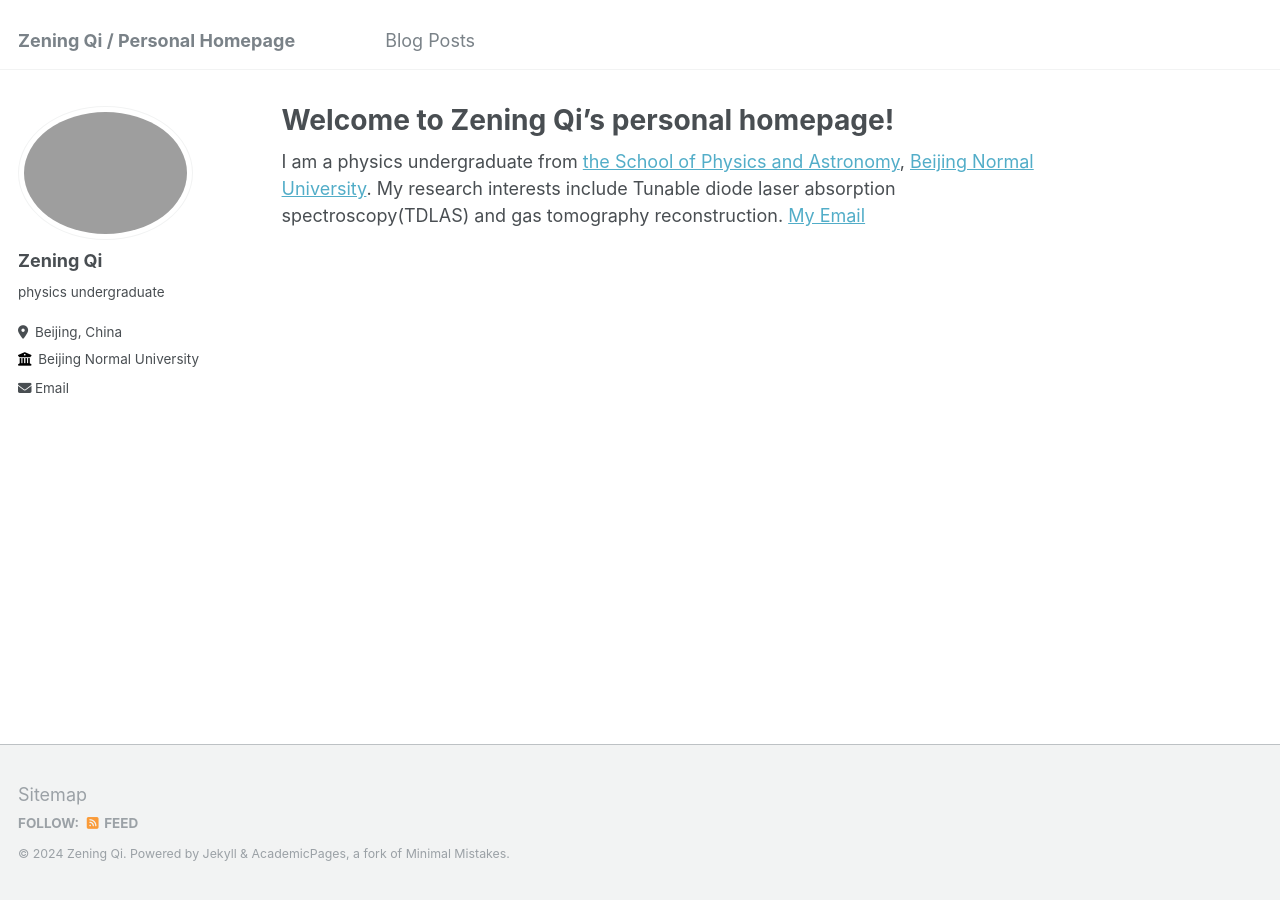
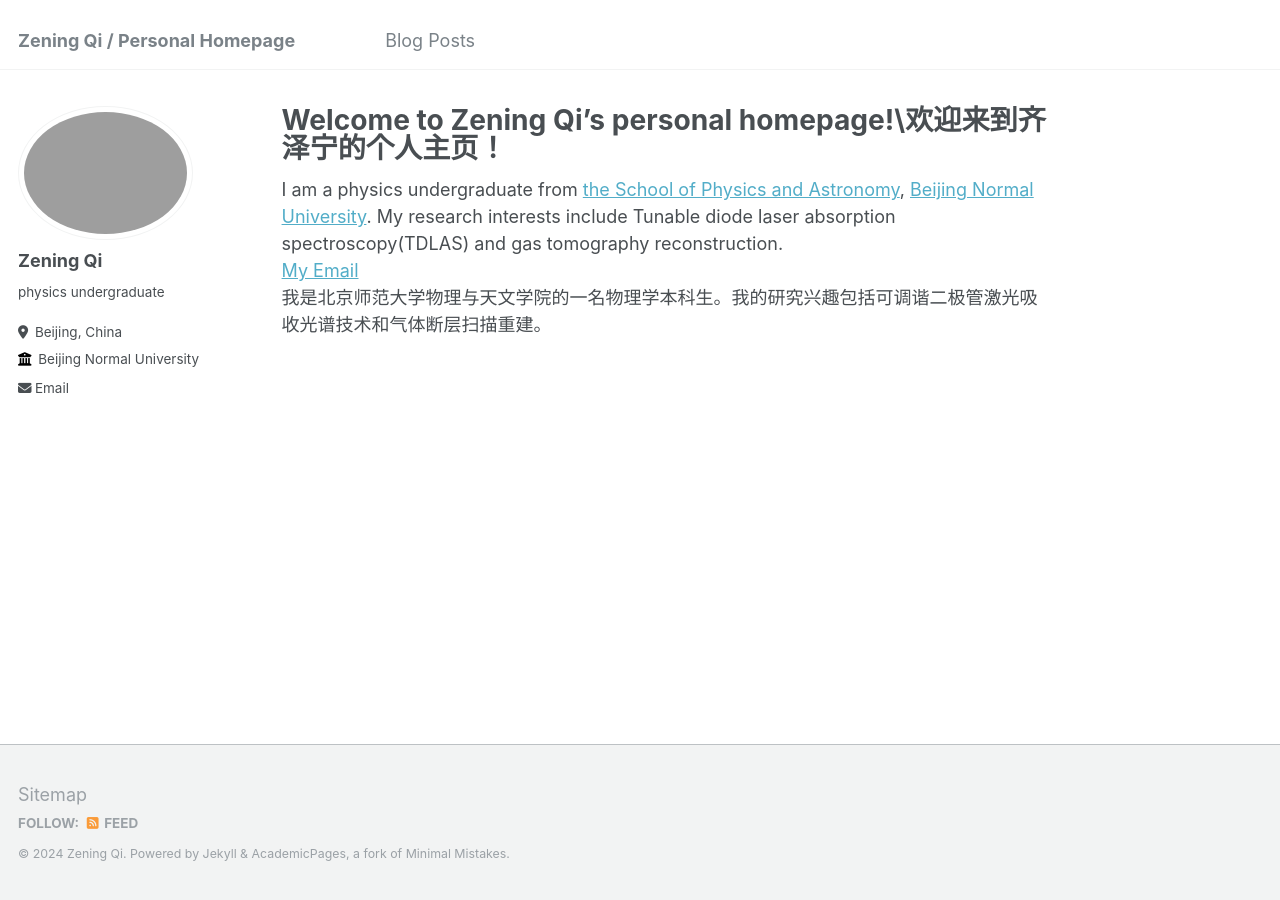
Before and after one commit to znqi/znqi.github.io, a Jekyll site: the page built from _pages/about.md, in a window 1280 px wide. Built offline with Jekyll 4.4.1, drawn with Linux system fonts in a browser that asks for light colours.

Commit message:
Update about.md

```diff
--- a/_pages/about.md
+++ b/_pages/about.md
@@ -1,6 +1,6 @@
 ---
 permalink: /
-title: "Welcome to Zening Qi’s personal homepage!"
+title: "Welcome to Zening Qi’s personal homepage!\\欢迎来到齐泽宁的个人主页！"
 author_profile: true
 redirect_from:
   - /about/
@@ -8,5 +8,6 @@ redirect_from:
 
 ---
 
-I am a physics undergraduate from [the School of Physics and Astronomy](https://physics.bnu.edu.cn), [Beijing Normal University](https://www.bnu.edu.cn). My research interests include Tunable diode laser absorption spectroscopy(TDLAS) and gas tomography reconstruction.
-[My Email](mailto:zn.qi@outlook.com)
+I am a physics undergraduate from [the School of Physics and Astronomy](https://physics.bnu.edu.cn), [Beijing Normal University](https://www.bnu.edu.cn). My research interests include Tunable diode laser absorption spectroscopy(TDLAS) and gas tomography reconstruction.\\
+[My Email](mailto:zn.qi@outlook.com)\\
+我是北京师范大学物理与天文学院的一名物理学本科生。我的研究兴趣包括可调谐二极管激光吸收光谱技术和气体断层扫描重建。
```
